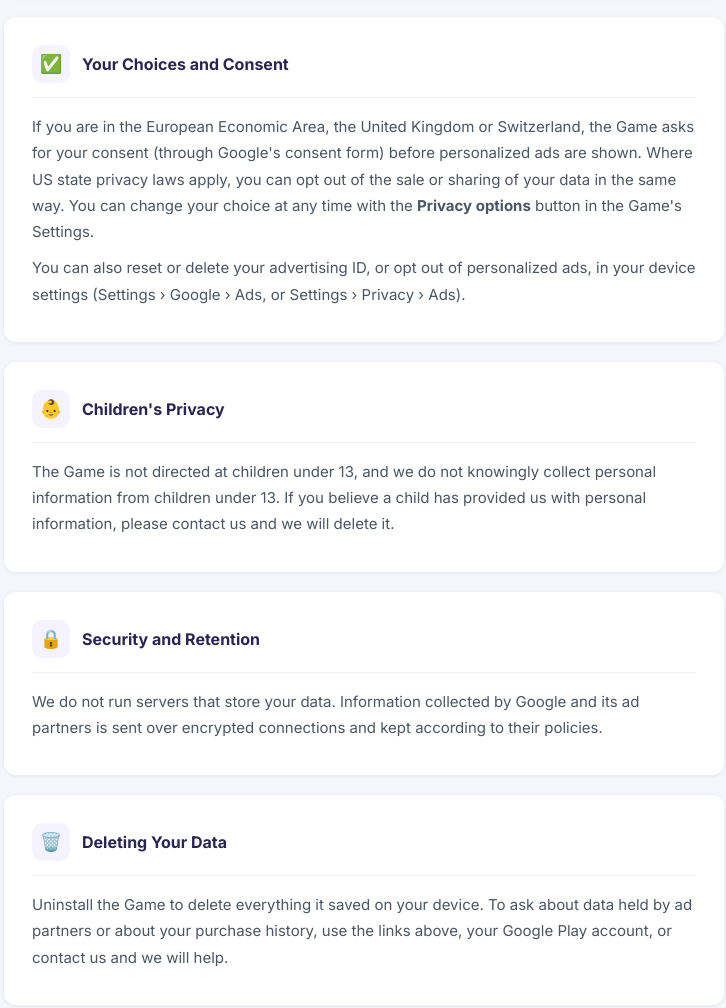
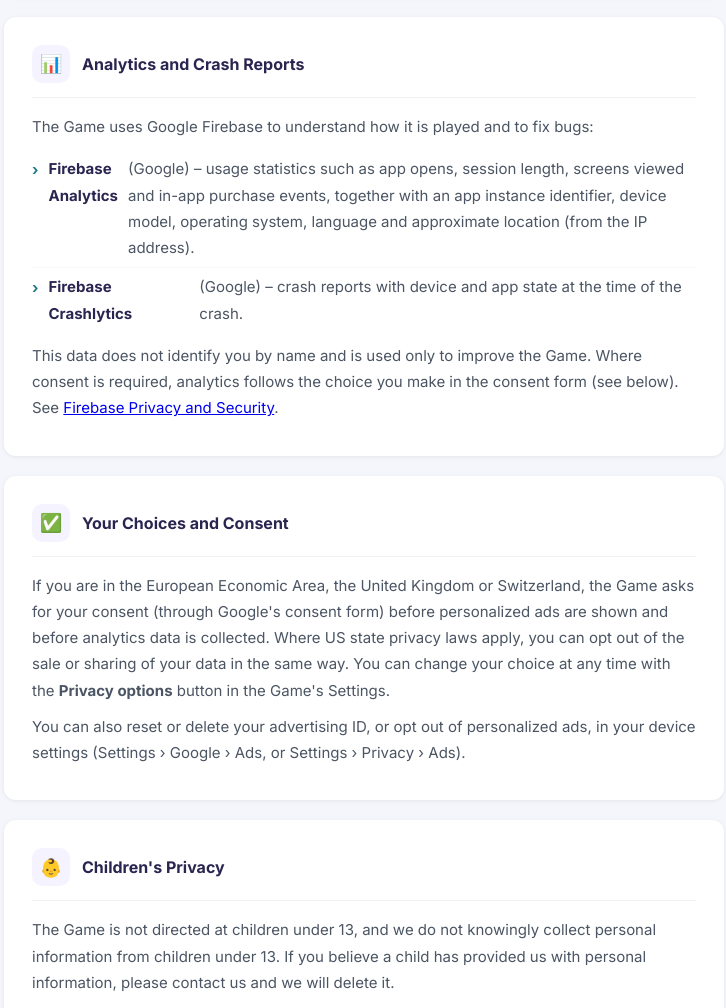
Before and after one commit to Omagic-Studio/omagic-studio.github.io, a plain HTML site: page FrostboundSlime/privacy-policy.html in a window 1280 px wide. Shown: the part 1532-2540 px from the top of the page, without its empty margins (276-1002 px from the left). Drawn offline with Linux system fonts and the light colour scheme.

Commit message:
FrostboundSlime: privacy policy thêm Firebase Analytics + Crashlytics

```diff
--- a/FrostboundSlime/privacy-policy.html
+++ b/FrostboundSlime/privacy-policy.html
@@ -97,7 +97,7 @@
 </head>
 <body>
   <!-- Bản đăng: https://omagic-studio.github.io/FrostboundSlime/privacy-policy.html (repo omagic-studio.github.io).
-       Sửa ở đây thì đăng lại bản kia. Bật Firebase thật (google-services.json) hay Play Games Saved Games thì thêm mục tương ứng. -->
+       Sửa ở đây thì đăng lại bản kia. Firebase Analytics + Crashlytics đã bật (google-services.json thật, 25/11/2026); bật Play Games Saved Games thì thêm mục tương ứng. -->
   <div class="hero">
     <div class="badge">Legal</div>
     <h1>Privacy Policy</h1>
@@ -108,8 +108,9 @@
     <div class="intro-card">
       This Privacy Policy explains what information is collected when you play <strong>Frostbound Slime</strong> (the "Game"),
       a mobile puzzle game by Omagic Studio ("we", "us"). In short: the Game has no accounts and does not ask for your
-      name, email or contacts. Your progress is saved only on your device. The Game shows ads from Google AdMob and offers
-      optional in-app purchases through Google Play; Google and its ad partners may collect device information as described below.
+      name, email or contacts. Your progress is saved only on your device. The Game shows ads from Google AdMob, offers
+      optional in-app purchases through Google Play and uses Google Firebase for usage statistics and crash reports;
+      Google and its ad partners may collect device information as described below.
     </div>
 
     <div class="section"><div class="section-header"><div class="section-icon">🎮</div><h2>Information the Game Stores on Your Device</h2></div>
@@ -140,9 +141,22 @@
       device so they are not delivered twice, and "Restore purchases" asks Google Play for your past purchases.</p>
     </div>
 
+    <div class="section"><div class="section-header"><div class="section-icon">📊</div><h2>Analytics and Crash Reports</h2></div>
+      <p>The Game uses Google Firebase to understand how it is played and to fix bugs:</p>
+      <ul>
+        <li><strong>Firebase Analytics</strong> (Google) – usage statistics such as app opens, session length, screens
+        viewed and in-app purchase events, together with an app instance identifier, device model, operating system,
+        language and approximate location (from the IP address).</li>
+        <li><strong>Firebase Crashlytics</strong> (Google) – crash reports with device and app state at the time of the crash.</li>
+      </ul>
+      <p>This data does not identify you by name and is used only to improve the Game. Where consent is required, analytics
+      follows the choice you make in the consent form (see below). See
+      <a href="https://firebase.google.com/support/privacy">Firebase Privacy and Security</a>.</p>
+    </div>
+
     <div class="section"><div class="section-header"><div class="section-icon">✅</div><h2>Your Choices and Consent</h2></div>
       <p>If you are in the European Economic Area, the United Kingdom or Switzerland, the Game asks for your consent
-      (through Google's consent form) before personalized ads are shown. Where US state privacy laws apply, you can opt
+      (through Google's consent form) before personalized ads are shown and before analytics data is collected. Where US state privacy laws apply, you can opt
       out of the sale or sharing of your data in the same way. You can change your choice at any time with the
       <strong>Privacy options</strong> button in the Game's Settings.</p>
       <p>You can also reset or delete your advertising ID, or opt out of personalized ads, in your device settings
@@ -156,12 +170,13 @@
     </div>
 
     <div class="section"><div class="section-header"><div class="section-icon">🔒</div><h2>Security and Retention</h2></div>
-      <p>We do not run servers that store your data. Information collected by Google and its ad partners is sent over
-      encrypted connections and kept according to their policies.</p>
+      <p>We do not run servers that store your data. Information collected by Google (AdMob, Firebase) and its ad partners
+      is sent over encrypted connections and kept according to their policies; for example, Firebase Crashlytics keeps
+      crash reports for 90 days.</p>
     </div>
 
     <div class="section"><div class="section-header"><div class="section-icon">🗑️</div><h2>Deleting Your Data</h2></div>
-      <p>Uninstall the Game to delete everything it saved on your device. To ask about data held by ad partners or about
+      <p>Uninstall the Game to delete everything it saved on your device. To ask about data held by Google, ad partners or about
       your purchase history, use the links above, your Google Play account, or contact us and we will help.</p>
     </div>
 
```
